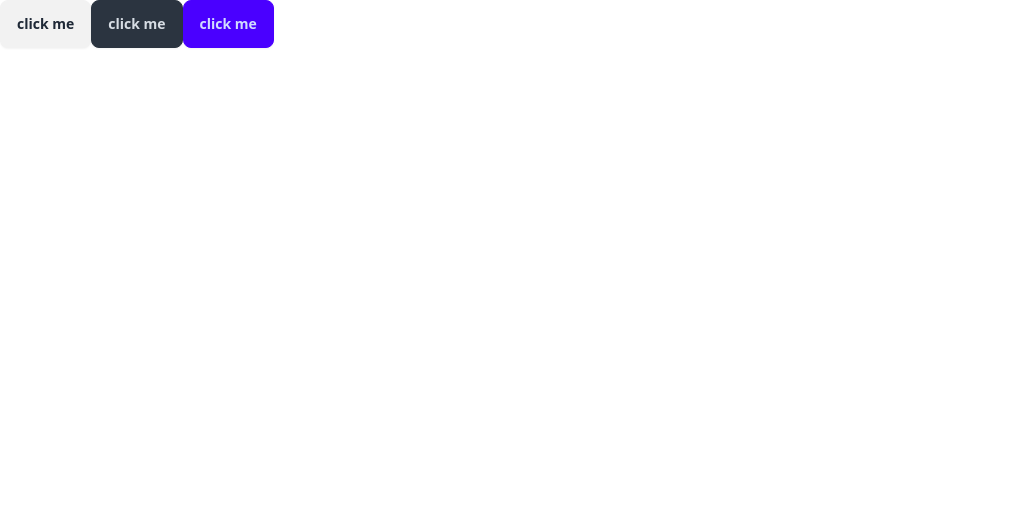
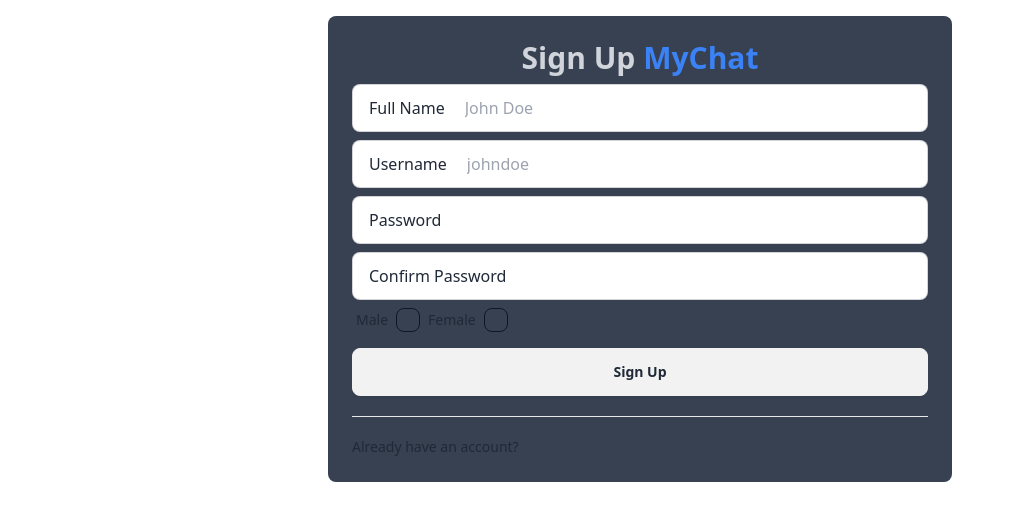
Before and after one commit to prajwal-pawar/MyChat, a React (Vite) app in the folder client/: page / in a window 1280 px wide. Shown: the top 520 px of the page, without its empty margins (0-1015 px from the left). Built offline with nearby package versions, Linux system fonts and the light colour scheme.

Commit message:
add auth pages

```diff
--- a/client/src/components/App.jsx
+++ b/client/src/components/App.jsx
@@ -1,9 +1,9 @@
+import SignUp from "../pages/SignUp";
+
 function App() {
   return (
-    <div>
-      <button className="btn">click me</button>
-      <button className="btn btn-neutral">click me</button>
-      <button className="btn btn-primary">click me</button>
+    <div className="p-4 h-screen">
+      <SignUp />
     </div>
   );
 }
--- /dev/null
+++ b/client/src/pages/Home.jsx
@@ -0,0 +1,5 @@
+const Home = () => {
+  return <div>Home</div>;
+};
+
+export default Home;
--- /dev/null
+++ b/client/src/pages/Login.jsx
@@ -0,0 +1,42 @@
+const Login = () => {
+  return (
+    <div className="flex flex-col items-center justify-center min-w-96 mx-auto">
+      <div className="w-1/2 p-6 rounded-lg bg-gray-700">
+        <h1 className="text-3xl font-semibold text-center text-gray-300">
+          Login <span className="text-blue-500"> MyChat</span>
+        </h1>
+
+        <form>
+          <div className="mt-2">
+            <label className="input input-bordered flex items-center gap-5">
+              Username
+              <input type="text" className="grow" />
+            </label>
+          </div>
+
+          <div className="mt-2">
+            <label className="input input-bordered flex items-center gap-5">
+              Password
+              <input type="password" className="grow" />
+            </label>
+          </div>
+
+          <div>
+            <button className="btn btn-block btn-md mt-2">Login</button>
+          </div>
+
+          <hr className="mt-5" />
+
+          <a
+            href="#"
+            className="text-sm hover:underline hover:text-blue-600 mt-5 inline-block"
+          >
+            Dont have an account?
+          </a>
+        </form>
+      </div>
+    </div>
+  );
+};
+
+export default Login;
--- /dev/null
+++ b/client/src/pages/SignUp.jsx
@@ -0,0 +1,71 @@
+const SignUp = () => {
+  return (
+    <div className="flex flex-col items-center justify-center min-w-96 mx-auto">
+      <div className="w-1/2 p-6 rounded-lg bg-gray-700">
+        <h1 className="text-3xl font-semibold text-center text-gray-300">
+          Sign Up <span className="text-blue-500"> MyChat</span>
+        </h1>
+
+        <form>
+          <div className="mt-2">
+            <label className="input input-bordered flex items-center gap-5">
+              Full Name
+              <input type="text" className="grow" placeholder="John Doe" />
+            </label>
+          </div>
+
+          <div className="mt-2">
+            <label className="input input-bordered flex items-center gap-5">
+              Username
+              <input type="text" className="grow" placeholder="johndoe" />
+            </label>
+          </div>
+
+          <div className="mt-2">
+            <label className="input input-bordered flex items-center gap-5">
+              Password
+              <input type="password" className="grow" />
+            </label>
+          </div>
+
+          <div className="mt-2">
+            <label className="input input-bordered flex items-center gap-5">
+              Confirm Password
+              <input type="password" className="grow" />
+            </label>
+          </div>
+
+          <div className="flex">
+            <div className="form-control">
+              <label className="label gap-2 cursor-pointer">
+                <span className="label-text">Male</span>
+                <input type="checkbox" className="checkbox border-slate-900" />
+              </label>
+            </div>
+            <div className="form-control">
+              <label className="label gap-2 cursor-pointer">
+                <span className="label-text">Female</span>
+                <input type="checkbox" className="checkbox border-slate-900" />
+              </label>
+            </div>
+          </div>
+
+          <div>
+            <button className="btn btn-block btn-md mt-2">Sign Up</button>
+          </div>
+
+          <hr className="mt-5" />
+
+          <a
+            href="#"
+            className="text-sm hover:underline hover:text-blue-600 mt-5 inline-block"
+          >
+            Already have an account?
+          </a>
+        </form>
+      </div>
+    </div>
+  );
+};
+
+export default SignUp;
```
